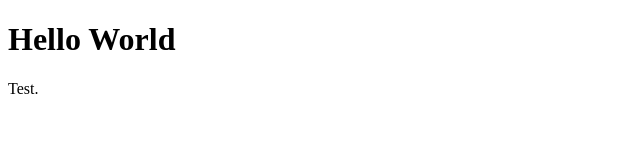
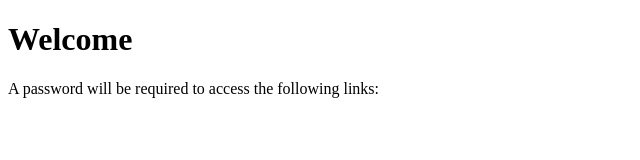
Before and after one commit to zanvionp/zanvionp.github.io, a plain HTML site: page index.html in a window 1280 px wide. Shown: the whole page, without its empty margins (0-640 px from the left). Drawn offline with Linux system fonts and the light colour scheme.

Commit message:
Update index.html

```diff
--- a/index.html
+++ b/index.html
@@ -1,7 +1,7 @@
 <!DOCTYPE html>
 <html>
 <body>
-<h1>Hello World</h1>
-<p>Test.</p>
+<h1>Welcome</h1>
+<p>A password will be required to access the following links:</p>
 </body>
 </html>
```
